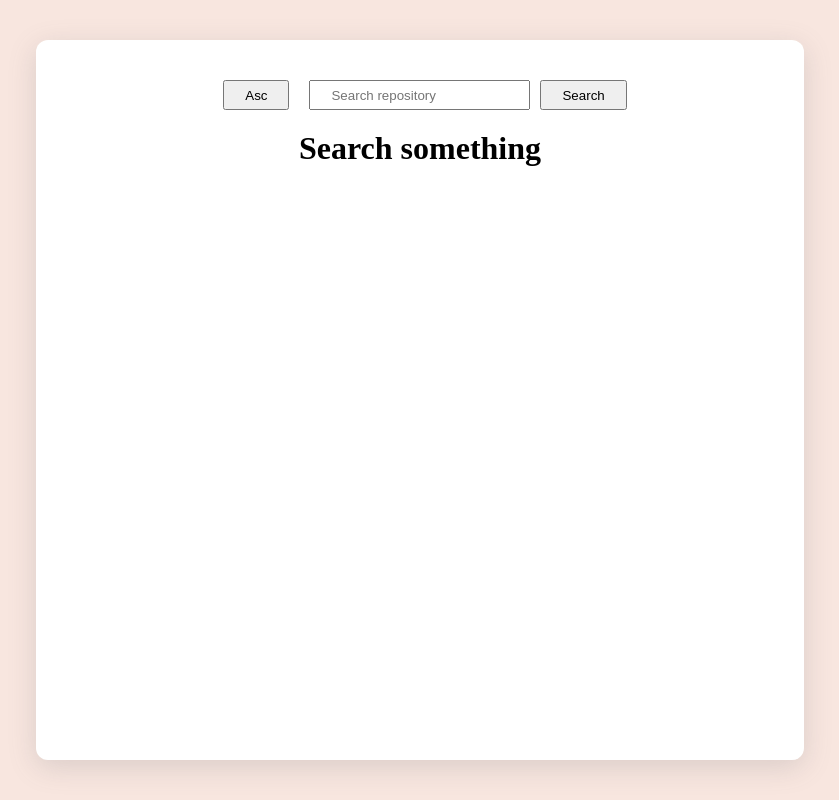
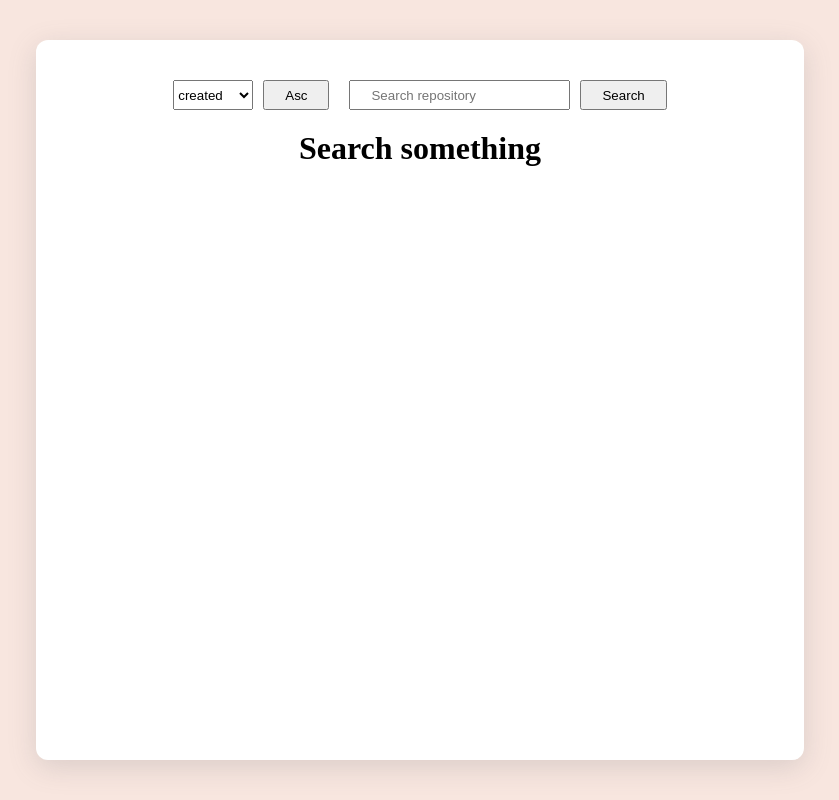
Before and after one commit to avizoetic/git_task, a React (Create React App) app: page / in a window 1280 px wide. Shown: the whole page, without its empty margins (220-1059 px from the left). Built offline with nearby package versions, Linux system fonts and the light colour scheme.

Commit message:
sort parameters

```diff
--- a/src/components/ListPage/index.js
+++ b/src/components/ListPage/index.js
@@ -42,7 +42,7 @@ function ListPage({
         order: order,
       });
     }
-  }, [perPage, order, page]);
+  }, [perPage, order, page, sort]);
 
   useEffect(() => {
     if (Object.keys(list || {}) && list.data.length > 0) {
@@ -89,6 +89,7 @@ function ListPage({
         handleChange={handleChange}
         handleSubmit={handleSubmit}
         order={order}
+        setSort={setSort}
         orderHandler={(e) => orderHandler(e)}
         text={text}
       />
--- a/src/components/ListPage/pagination.js
+++ b/src/components/ListPage/pagination.js
@@ -11,7 +11,7 @@ export default function Pagination({
   };
   return (
     <div className="pagination">
-      <form>
+      <form style={{ marginTop: "7px" }}>
         <select onChange={handleChange} name="perPage">
           <option>10</option>
           <option>25</option>
--- a/src/components/ListPage/search.js
+++ b/src/components/ListPage/search.js
@@ -8,9 +8,20 @@ export default function Search({
   handleChange,
   handleSubmit,
   text,
+  setSort,
 }) {
+  const sortChange = (e) => {
+    console.log(e.target.value);
+    setSort(e.target.value);
+  };
   return (
     <form>
+      <select onChange={sortChange} name="sort">
+        <option>created</option>
+        <option>updated</option>
+        <option>pushed</option>
+        <option>full_name</option>
+      </select>
       <button style={{ marginRight: "20px" }} onClick={(e) => orderHandler(e)}>
         {order === "asc" ? "Asc" : "Desc"}
       </button>
```
